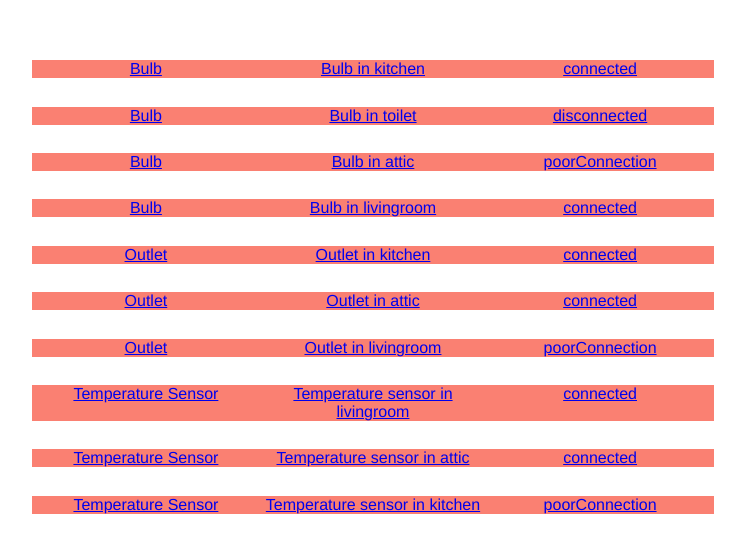
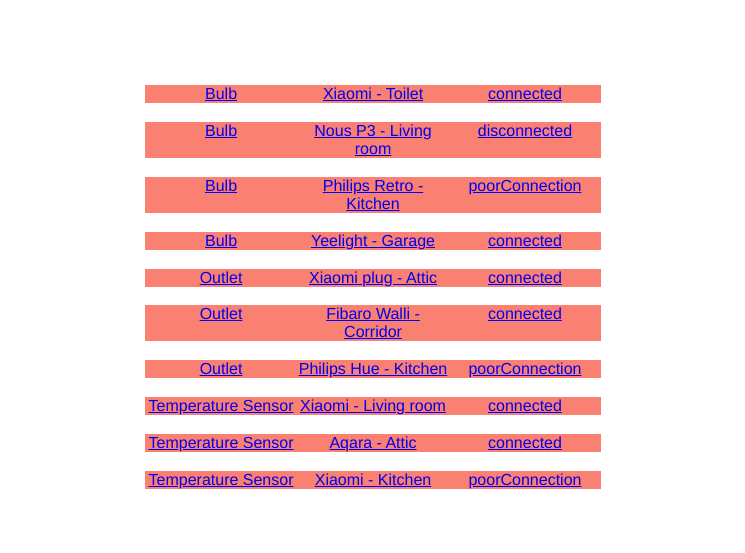
Before and after one commit to ArturFracek/smart-house, a Vue app: page / in a window 1280 px wide. Shown: the part 113-666 px from the top of the page, without its empty margins (267-1012 px from the left). Built offline with nearby package versions, Linux system fonts and the light colour scheme.

Commit message:
passed device details as slot

```diff
--- a/package.json
+++ b/package.json
@@ -9,6 +9,9 @@
     "lint": "vue-cli-service lint"
   },
   "dependencies": {
+    "@fortawesome/free-regular-svg-icons": "^6.0.0",
+    "@fortawesome/free-solid-svg-icons": "^6.0.0",
+    "@fortawesome/vue-fontawesome": "^2.0.6",
     "core-js": "^3.6.5",
     "interactjs": "^1.10.11",
     "joi": "^17.6.0",
--- a/public/index.html
+++ b/public/index.html
@@ -5,6 +5,7 @@
     <meta http-equiv="X-UA-Compatible" content="IE=edge">
     <meta name="viewport" content="width=device-width,initial-scale=1.0">
     <link rel="icon" href="<%= BASE_URL %>favicon.ico">
+    <script src="https://kit.fontawesome.com/5c34bc31b5.js" crossorigin="anonymous"></script>
     <title>ela-compil</title>
   </head>
   <body>
--- a/src/api/mocks.js
+++ b/src/api/mocks.js
@@ -5,7 +5,7 @@
   {
     type: "bulb",
     id: "1",
-    name: "Bulb in kitchen",
+    name: "Xiaomi - Toilet",
     connectionState: "connected",
     isTurnedOn: true,
     brightness: 60,
@@ -14,7 +14,7 @@
   {
     id: "2",
     type: "bulb",
-    name: "Bulb in toilet",
+    name: "Nous P3 - Living room",
     connectionState: "disconnected",
     isTurnedOn: true,
     brightness: 80,
@@ -23,7 +23,7 @@
   {
     id: "3",
     type: "bulb",
-    name: "Bulb in attic",
+    name: "Philips Retro - Kitchen",
     connectionState: "poorConnection",
     isTurnedOn: true,
     brightness: 96,
@@ -33,7 +33,7 @@
     //turned off
     id: "4",
     type: "bulb",
-    name: "Bulb in livingroom",
+    name: "Yeelight - Garage",
     connectionState: "connected",
     isTurnedOn: false,
     brightness: 96,
@@ -43,7 +43,7 @@
   {
     id: "5",
     type: "outlet",
-    name: "Outlet in kitchen",
+    name: "Xiaomi plug - Attic",
     connectionState: "connected",
     isTurnedOn: true,
     powerConsuption: 30,
@@ -51,7 +51,7 @@
   {
     id: "6",
     type: "outlet",
-    name: "Outlet in attic",
+    name: "Fibaro Walli - Corridor",
     connectionState: "connected",
     isTurnedOn: false,
     powerConsuption: 28,
@@ -59,7 +59,7 @@
   {
     id: "7",
     type: "outlet",
-    name: "Outlet in livingroom",
+    name: "Philips Hue - Kitchen",
     connectionState: "poorConnection",
     isTurnedOn: true,
     powerConsuption: 25,
@@ -68,21 +68,21 @@
   {
     id: "8",
     type: "temperatureSensor",
-    name: "Temperature sensor in livingroom",
+    name: "Xiaomi - Living room",
     connectionState: "connected",
     temperature: 22,
   },
   {
     id: "9",
     type: "temperatureSensor",
-    name: "Temperature sensor in attic",
+    name: "Aqara - Attic",
     connectionState: "connected",
     temperature: 25,
   },
   {
     id: "10",
     type: "temperatureSensor",
-    name: "Temperature sensor in kitchen",
+    name: "Xiaomi - Kitchen",
     connectionState: "poorConnection",
     temperature: 150,
   },
--- /dev/null
+++ b/src/components/DeviceDetails.vue
@@ -0,0 +1,50 @@
+<template>
+  <div class="deviceDetails">
+    <div class="deviceDetails__Title">
+      <div class="device__data device__data--type">{{ t[device.type] }}</div>
+      <i v-if="t[device.type] == 'Bulb'" class="fa-solid fa-lightbulb"></i>
+      <i class="fa-duotone fa-temperature-quarter"></i>
+      <font-awesome-icon icon="fa-thin fa-sensor-on" />
+    </div>
+    <div class="deviceDetails__informations">
+      <div class="device__data device__data--name">{{ device.name }}</div>
+      <div class="device__data device__data--connectionState">
+        {{ device.connectionState }}
+      </div>
+      <div class="device__data device__data--isTurnedOn">
+        {{ device.isTurnedOn }}
+      </div>
+      <div class="device__data device__data--brightness">
+        {{ device.brightness }}
+      </div>
+      <div class="device__data device__data--color">{{ device.color }}</div>
+      <div class="device__data device__data--powerConsumption">
+        {{ device.powerConsuption }}
+      </div>
+      <div class="device__data device__data--temperature">
+        {{ device.temperature }}
+      </div>
+    </div>
+  </div>
+</template>
+
+<script>
+export default {
+  props: {
+    device: {
+      type: Object,
+      required: false,
+    },
+  },
+};
+</script>
+
+<style>
+.fa-lightbulb {
+  color: yellow;
+}
+.fa-temperature-quarter{
+  color: red;
+  font-size: 15px;
+}
+</style>
--- a/src/components/Modal.vue
+++ b/src/components/Modal.vue
@@ -1,6 +1,6 @@
 <template>
   <div class="modal modal__draggable">
-    <router-link to="/" class="modal__close">X</router-link>
+   <button class="modal__close" @click="close" >x</button>
     <slot />
   </div>
 </template>
@@ -21,6 +21,9 @@
         "modal__draggable"
       )[0].style.transform = `translate(${position.x}px, ${position.y}px)`;
     },
+    close() {
+      this.$emit("close")
+    }
   },
   mounted() {
     this.updatePosition(Store.modalPosition);
@@ -36,12 +39,12 @@
 <style>
 .modal {
   position: absolute;
-  width: 40vw;
+  width: 45vw;
   height: 20vh;
   background-color: rgb(64, 66, 68);
   color: white;
   border-radius: 12px;
-  box-shadow: 6px 10px 10px black;
+  box-shadow:  15px 15px 46px -15px rgba(0,0,0,0.28);
   padding: 4%;
   touch-action: none;
   user-select: none;
@@ -52,6 +55,14 @@
   right: 10px;
   color: white;
   text-decoration: none;
+  background: transparent;
+  border: none;
+  font-size: 25px;
+  transition: 0.2s;
+}
+.modal__close:hover {
+  color: red;
+  font-size: 30px;
 }
 
 @supports ((-webkit-backdrop-filter: none) or (backdrop-filter: none)) {
@@ -68,7 +79,7 @@
     outline: none;
     border-radius: 4px;
     background: rgba(65, 63, 63, 0.856);
-    box-shadow: 5px 8px 15px black;
+    box-shadow: 5px 8px 30px rgba(0, 0, 0, 0.65);
     backdrop-filter: blur(10px) drop-shadow(4px 4px 10px rgb(53, 55, 56));
     padding: 0;
   }
--- a/src/views/Main.vue
+++ b/src/views/Main.vue
@@ -1,7 +1,7 @@
 <template>
   <div class="mainView">
-    <Modal v-if="$route.params.deviceId">
-      {{ device }}
+    <Modal v-if="$route.params.deviceId" @close="$router.push({ path: '/' })">
+      <DeviceDetails :device="device"/>
     </Modal>
     <div class="mainView__devicesContainer">
       <Device
@@ -16,6 +16,7 @@
 <script>
 import Device from "@/components/Device.vue";
 import Modal from "@/components/Modal.vue";
+import DeviceDetails from "@/components/DeviceDetails.vue";
 import { fetchAllDevices, fetchDeviceById } from "@/api/index";
 
 export default {
@@ -28,6 +29,7 @@
   components: {
     Device,
     Modal,
+    DeviceDetails,
   },
   watch: {
     "$route.params.deviceId": {
@@ -60,6 +62,6 @@
   width: 80vw;
   display: grid;
   align-items: center;
-  justify-content: center
+  justify-content: center;
 }
 </style>
```
Also changed, not shown: 2 other files (tests, documents, lock files or other folders).
